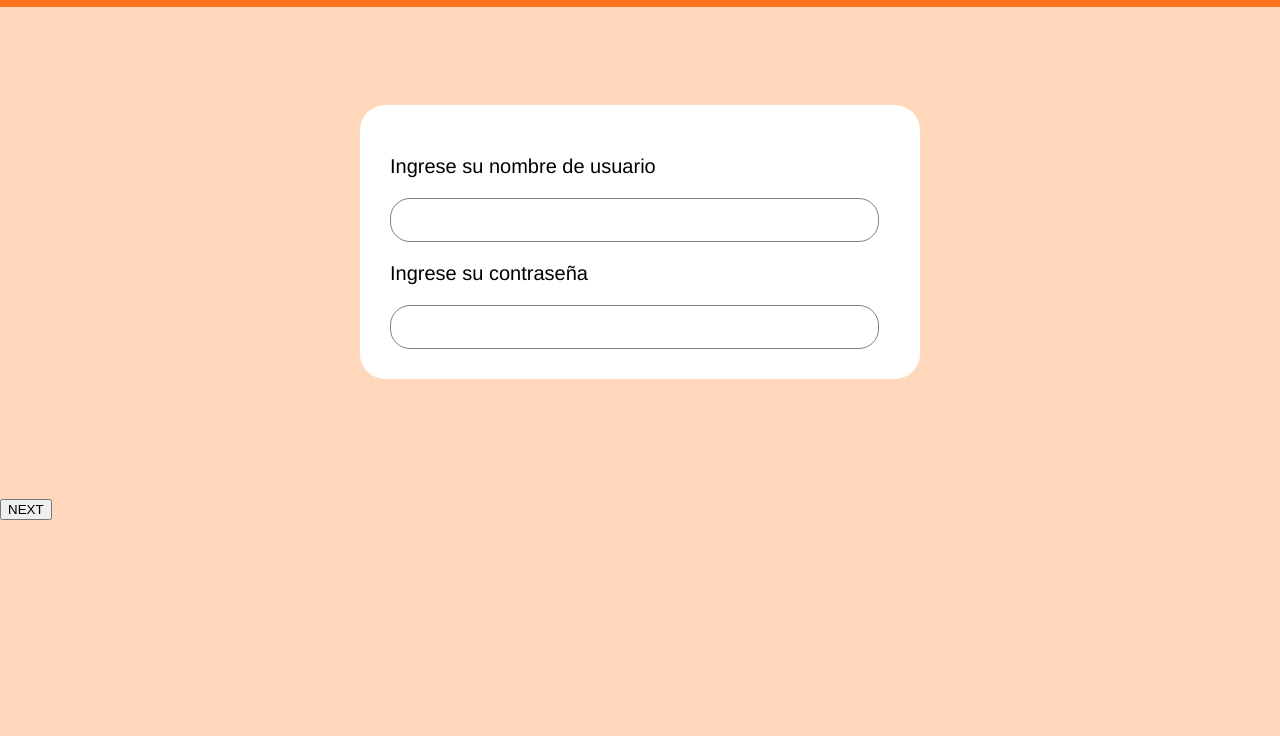
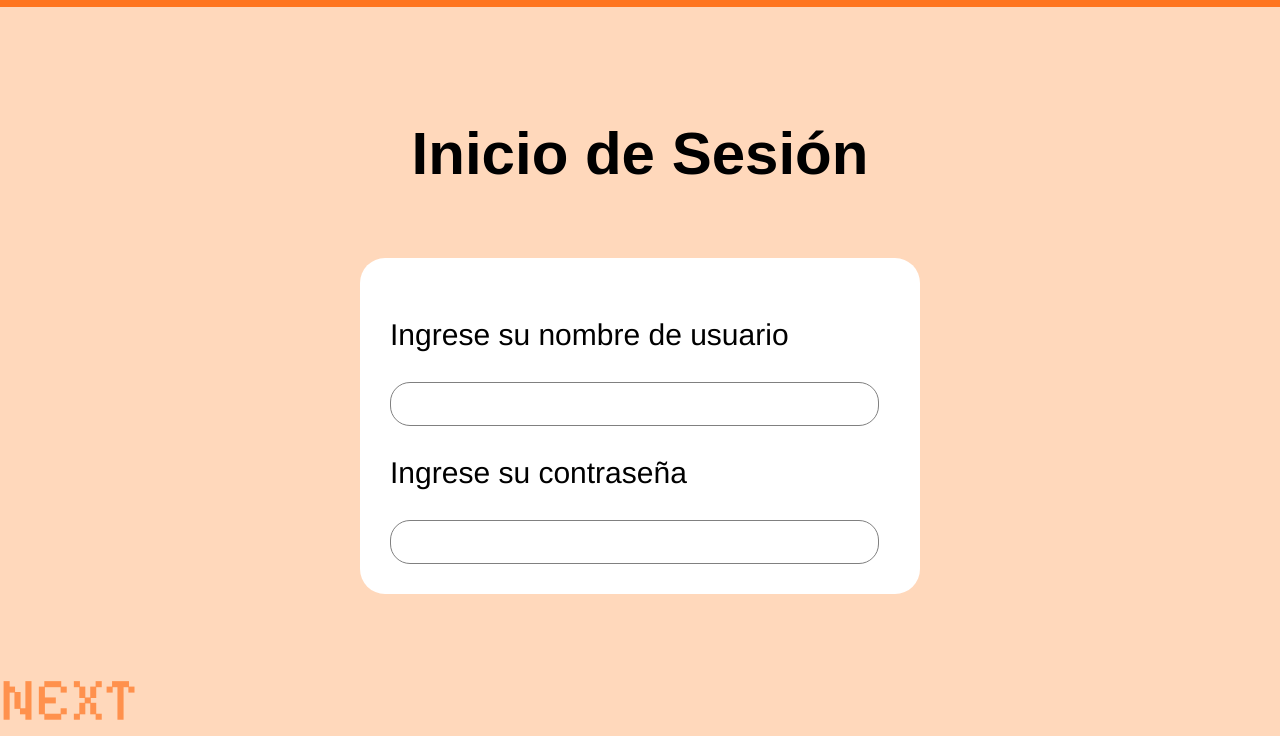
Before and after one commit to PioIX/2026_TPIN1_G04, a plain HTML site: page front/index.html in a window 1280 px wide. Both pictures are taken after a click on the button "PLAY". Shown: the part 73-809 px from the top of the page. Drawn offline with nearby package versions, Linux system fonts and the light colour scheme; a web font is replaced by a local one.

Commit message:
Cambios en el CSS

```diff
--- a/front/index.html
+++ b/front/index.html
@@ -48,7 +48,7 @@
             <input type="password" id="passwordLogin">
         </div>
 
-        <button onclick="login()">NEXT</button>
+        <button id = "botonInicioSesion" onclick="login()">NEXT</button>
     </div>
 
     <div id="seccionJuego" style="display: none;">
--- a/front/style.css
+++ b/front/style.css
@@ -100,6 +100,7 @@ button, a{
     border: none;
     border-radius: 12px;
     align-items: center;
+    justify-content: center;
 }
 
 /* Inicio de sesión */
@@ -109,17 +110,19 @@ button, a{
     background-color: white;
     padding: 30px;
     border-radius: 25px;
-    margin: 120px auto;
+    margin: 70px auto;
 }
 
-.login h1 {
+#seccionInicioSesion h1 {
     text-align: center;
+    height: 20%;
+    margin-top: 15%;
     font-size: 60px;
     font-family: 'Chau Philomene One', sans-serif;
 }
 
 .login p {
-    font-size: 20px;
+    font-size: 30px;
     font-family: 'Arimo', sans-serif;
 }
 
@@ -132,7 +135,7 @@ button, a{
     font-family: 'Open Sans', sans-serif;
 }
 
-.login button {
+#botonInicioSesion {
     font-size: 60px;
     padding: 0;
     font-family: 'Pixelify sans', sans-serif;
```
